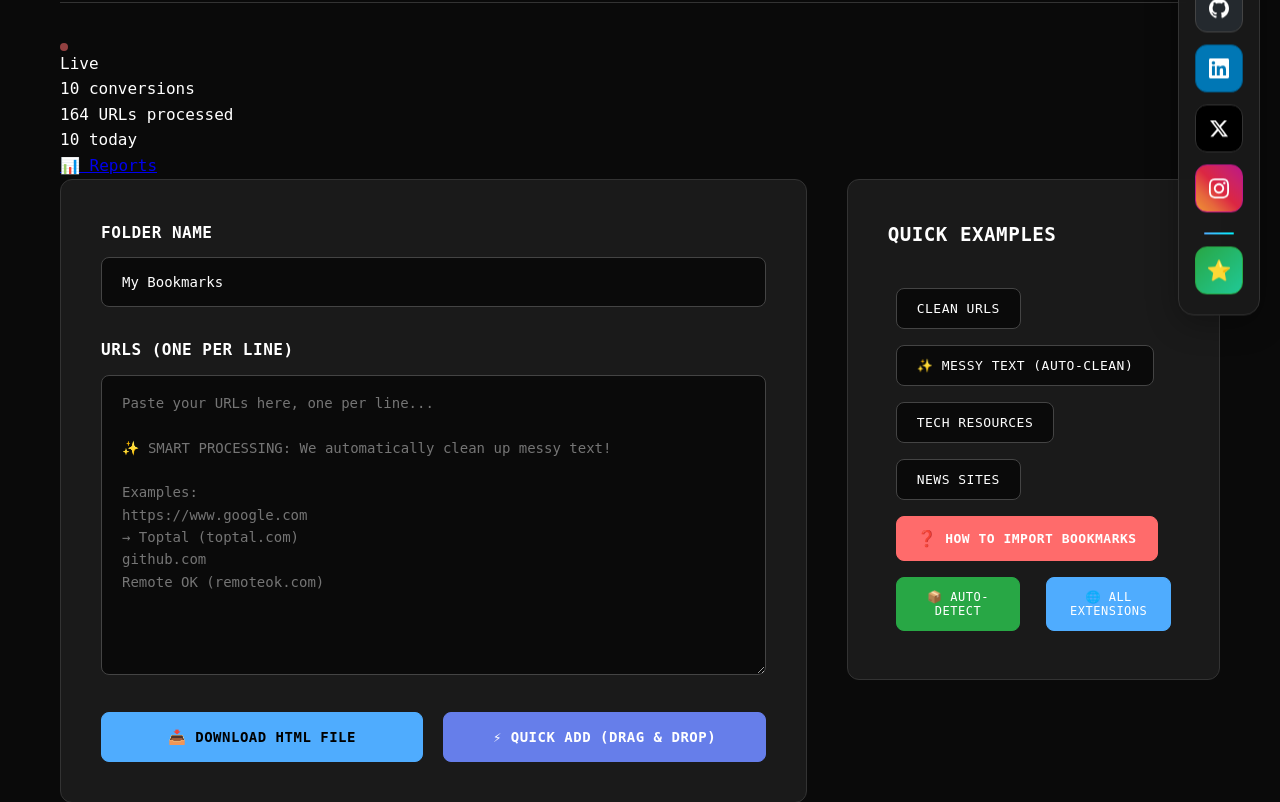
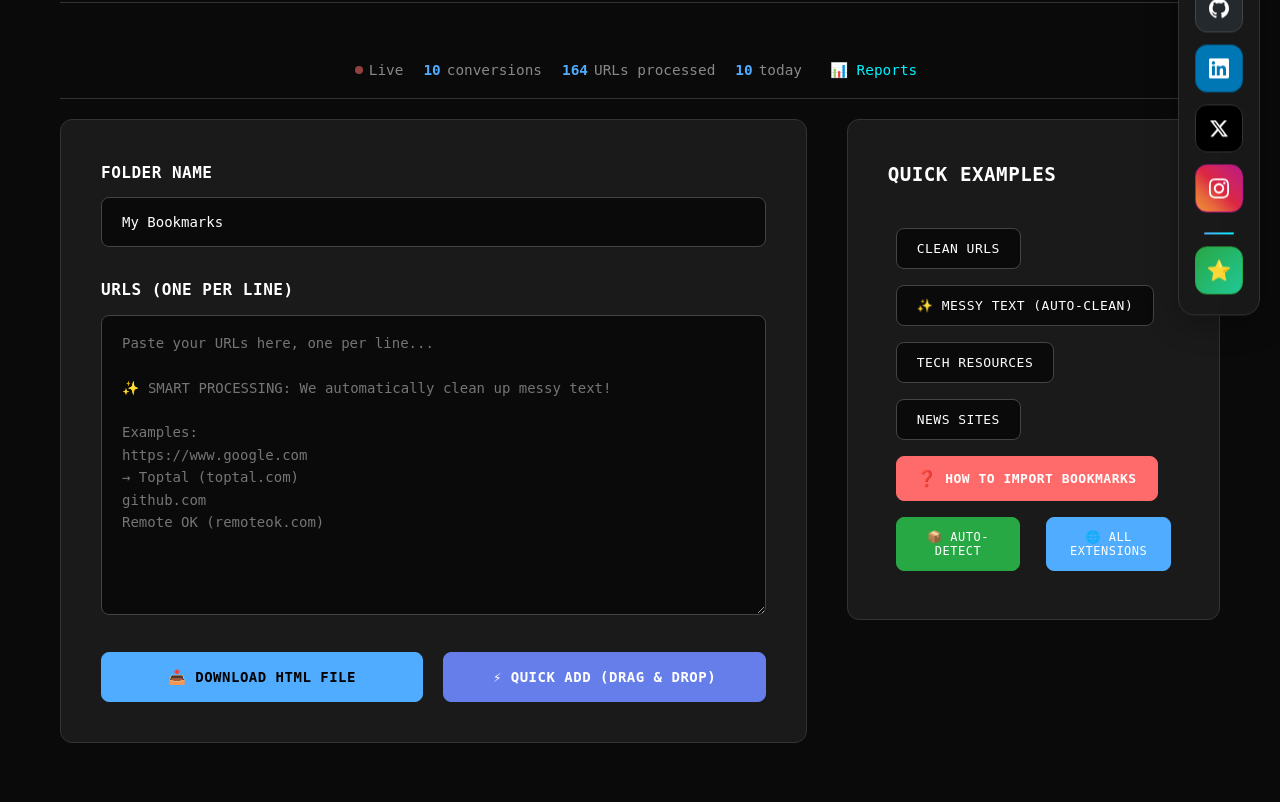
Before and after one commit to harish-govindasamy/bookmark-converter, a Flask app: page / in a window 1280 px wide. Shown: the part 283-1085 px from the top of the page. After the commit the page ends 1026 px from the top, so only its background shows below. Run offline with Flask 3, Linux system fonts and the light colour scheme; data comes from the database, SQL or seed files in the repository; some libraries are stand-ins or nearby versions.

Commit message:
🔧 Restore Live Statistics Inline Display in index.html
🎯 Changes Made:
- Uncommented the live statistics inline display section in the main interface.
- Adjusted the closing div tag for proper structure.

Result: Reintroduced the live stats section to enhance user visibility of real-time data.

```diff
--- a/templates/index.html
+++ b/templates/index.html
@@ -1073,7 +1073,7 @@
             </div>
         </div>
         <!-- Live Statistics Inline Display -->
-        <!-- <div class="live-stats-inline" id="inlineStats"> -->
+        <div class="live-stats-inline" id="inlineStats">
             <div class="stat-item">
                 <div class="live-indicator" id="inlineStatusIndicator"></div>
                 <span>Live</span>
@@ -1093,7 +1093,7 @@
             <a href="#" class="reports-link" onclick="openStatsPopup(); return false;">
                 📊 Reports
             </a>
-        <!-- </div> -->
+        </div>
 
         <div class="content">
             <div class="form-section">
```
